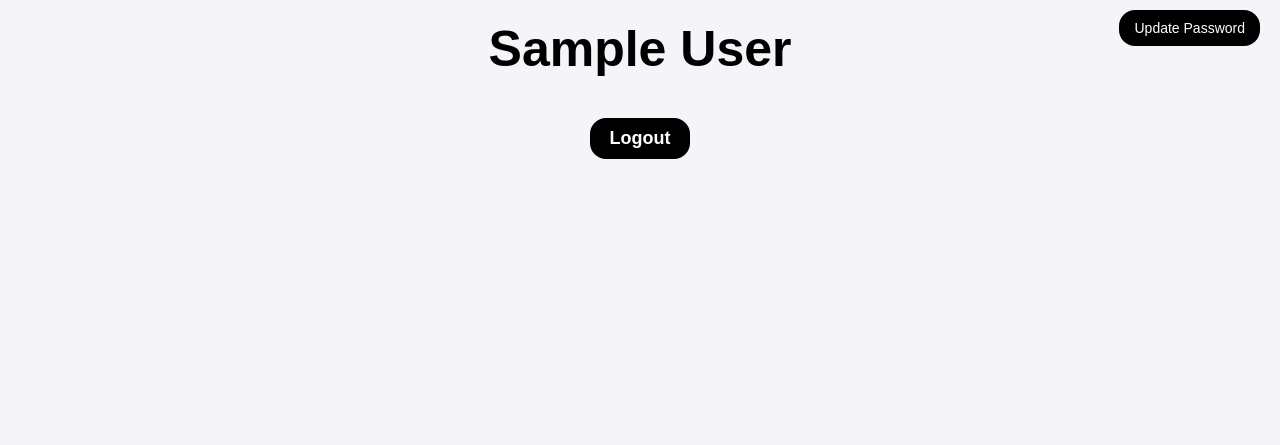
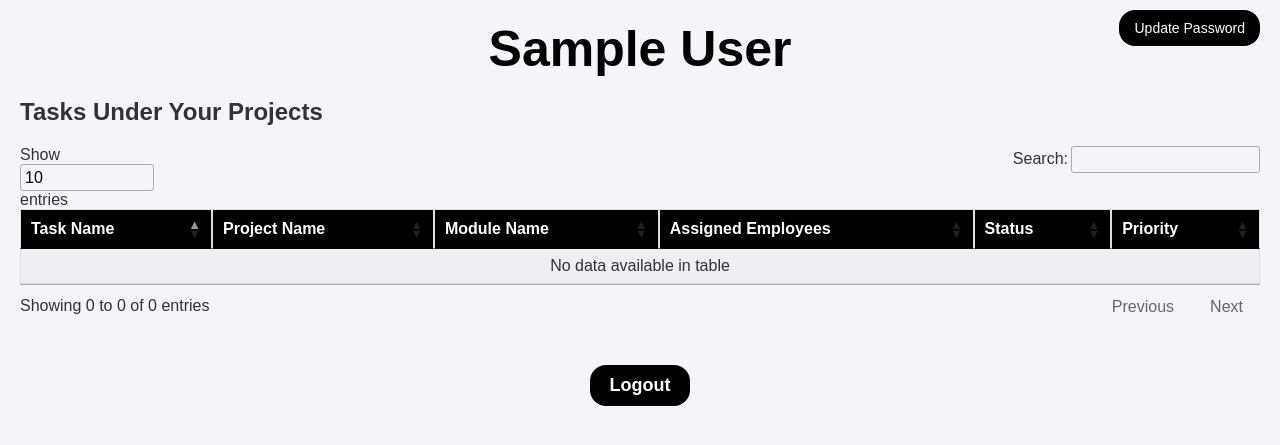
Before and after one commit to ArpitMishra17/Project-Management-System, a Django app: page /manager_home/ in a window 1280 px wide. Shown: the top 445 px of the page. Run offline with Django 5.2, Linux system fonts and the light colour scheme; the visitor is signed in with stand-in values (Sample User, id 1); data comes from the database, SQL or seed files in the repository; data that the repository does not hold is empty; some libraries are stand-ins or nearby versions.

Commit message:
added table to manager home using datatables

```diff
--- a/myapp/models.py
+++ b/myapp/models.py
@@ -82,7 +82,7 @@ class Project(models.Model):
     date_of_receive=models.DateField(null=True, blank=True)
     duration=models.IntegerField(null=True, blank=True)
 
-    tasks=models.ManyToManyField("Task",related_name="projects")
+
 
     project_department=models.ForeignKey("projectDepartment",on_delete=models.SET_NULL,null=True)
     hours=models.IntegerField(null=True, blank=True)
@@ -149,7 +149,7 @@ class Task(models.Model):
     id=models.AutoField(primary_key=True)
     name=models.CharField(max_length=100)
 
-    module_id=models.ForeignKey(Module,on_delete=models.CASCADE,null=True,blank=True)
+    module_id=models.ForeignKey(Module,on_delete=models.CASCADE,null=True,blank=True, related_name="tasks")
     estimated_duration=models.IntegerField(null=True,blank=True)
     start_time=models.TimeField(null=True,blank=True)
     end_time=models.TimeField(null=True,blank=True)
--- a/myapp/views.py
+++ b/myapp/views.py
@@ -263,8 +263,39 @@ def employee_home(request):
 def manager_home(request):
 
     employee=Employee.objects.get(email=request.user.email)
+    projects = employee.projects.all()
 
-    return render(request,'manager_home.html',{'employee':employee})
+
+    # Gather all tasks related to the manager's projects
+    tasks = Task.objects.filter(module_id__project_id__in=projects).select_related('module_id', 'module_id__project_id').prefetch_related('employees')
+
+    project_tasks_list = []
+
+    for project in projects:
+        project_tasks = tasks.filter(module_id__project_id=project)
+
+        for task in project_tasks:
+            project_tasks_list.append(
+            {
+                "task_name" : task.name,
+                "project_name" : project.name,
+                "module_name" : task.module_id.name,
+                "employee_names": [employee.name for employee in task.employees.all()],
+                "task_status" : task.status,
+                "task_priority" : task.priority,
+                "task_endTime" : task.end_time,
+
+            }
+            )
+
+    context={
+        'project_tasks_list': project_tasks_list,
+        'employee':employee,
+
+    }
+
+
+    return render(request,'manager_home.html',context)
 
 
 
@@ -337,14 +368,19 @@ def add_task(request, project_id):
     if request.method == 'POST':
 
         project = get_object_or_404(Project, id=project_id)
+        print("project id" , project_id)
+        print("project id ---" , project.id)
+        print("project name ---" , project.name)
 
         task_name = request.POST.get('task_name')
         employee_id = request.POST.get('task_employee')
         module_id = request.POST.get('task_module')
+        print("module_id" , module_id)
 
 
         employee = get_object_or_404(Employee, id=employee_id)
         module = get_object_or_404(Module, id=module_id, project_id=project)
+        print("module_id from db" , module.id)
 
         estimated_duration = request.POST.get('estimated_duration')
         priority = request.POST.get('priority')
@@ -359,7 +395,11 @@ def add_task(request, project_id):
         )
 
         task.employees.add(employee)
-        module.task_set.add(task)
+        task.module_id = module
+
+        task.save()
+        print("task id" , task.id)
+
 
         messages.success(request, "Task added successfully!")
         return redirect('manager_project_home', project_id=project_id)
--- a/templates/manager_home.html
+++ b/templates/manager_home.html
@@ -4,12 +4,15 @@
 <head>
     <title>Manager Homepage</title>
     <link rel="stylesheet" href="{% static 'styles.css' %}">
+    <link rel="stylesheet" href="https://cdn.datatables.net/1.13.6/css/jquery.dataTables.min.css">
+    <script src="https://code.jquery.com/jquery-3.6.0.min.js"></script>
+    <script src="https://cdn.datatables.net/1.13.6/js/jquery.dataTables.min.js"></script>
 </head>
 <body>
     <a href="{% url 'update_password' %}?referer=manager_home" class="update-password">Update Password</a>
     <h1>{{employee.name}}</h1>
 
-
+    <!-- Projects Section -->
     <div class="project-grid">
         {% for project in employee.projects.all %}
         <a href="{% url 'manager_project_home' project.id %}"><div class="project-card">
@@ -17,25 +20,49 @@
         </div></a>
         {% endfor %}
     </div>
-        <!-- <p>Date of Receive: {{ project.date_of_receive }}</p>
-        <p>Duration: {{ project.duration }} days</p>
-        <p>Hours: {{ project.hours }}</p>
-        <label>Project Manager</label>
-        <select name="manager_id" id="manager">
-            <option value="" disabled selected>Select Project Manager</option>
-            {% for employee in employees %}
-            <option value="{{ employee.id }}">{{ employee.name }}</option>
+
+    <!-- Tasks Section -->
+    <h2>Tasks Under Your Projects</h2>
+    <table id="tasks-table" class="display">
+        <thead>
+            <tr>
+                <th>Task Name</th>
+                <th>Project Name</th>
+                <th>Module Name</th>
+                <th>Assigned Employees</th>
+                <th>Status</th>
+                <th>Priority</th>
+
+            </tr>
+        </thead>
+        <tbody>
+            {% for task in project_tasks_list %}
+                <tr>
+                    <td>{{ task.task_name }}</td>
+                    <td>{{ task.project_name }}</td>
+                    <td>{{ task.module_name }}</td>
+                    <td>
+                        {% for emp in task.employee_names %}
+                            {{ emp }}{% if not forloop.last %}, {% endif %}
                         {% endfor %}
-        </select><br><br>
+                    </td>
+                    <td>{{ task.task_status }}</td>
+                    <td>{{ task.task_priority }}</td>
 
-        <button type="submit">Assign Manager</button> -->
-
+                </tr>
+            {% endfor %}
+        </tbody>
+    </table>
 
     <div class="button-container">
+        <a href="{% url 'employee_login' %}">Logout</a>
+    </div>
 
-        <a href="{% url 'employee_login' %}">Logout</a>
-
-
-    </div>
+    <!-- DataTables Initialization -->
+    <script>
+        $(document).ready(function() {
+            $('#tasks-table').DataTable();
+        });
+    </script>
 </body>
 </html>
```
Also changed, not shown: myapp/migrations/0004_remove_project_tasks_alter_task_module_id.py (added). Lines whose indentation alone changed are shown as unchanged.
